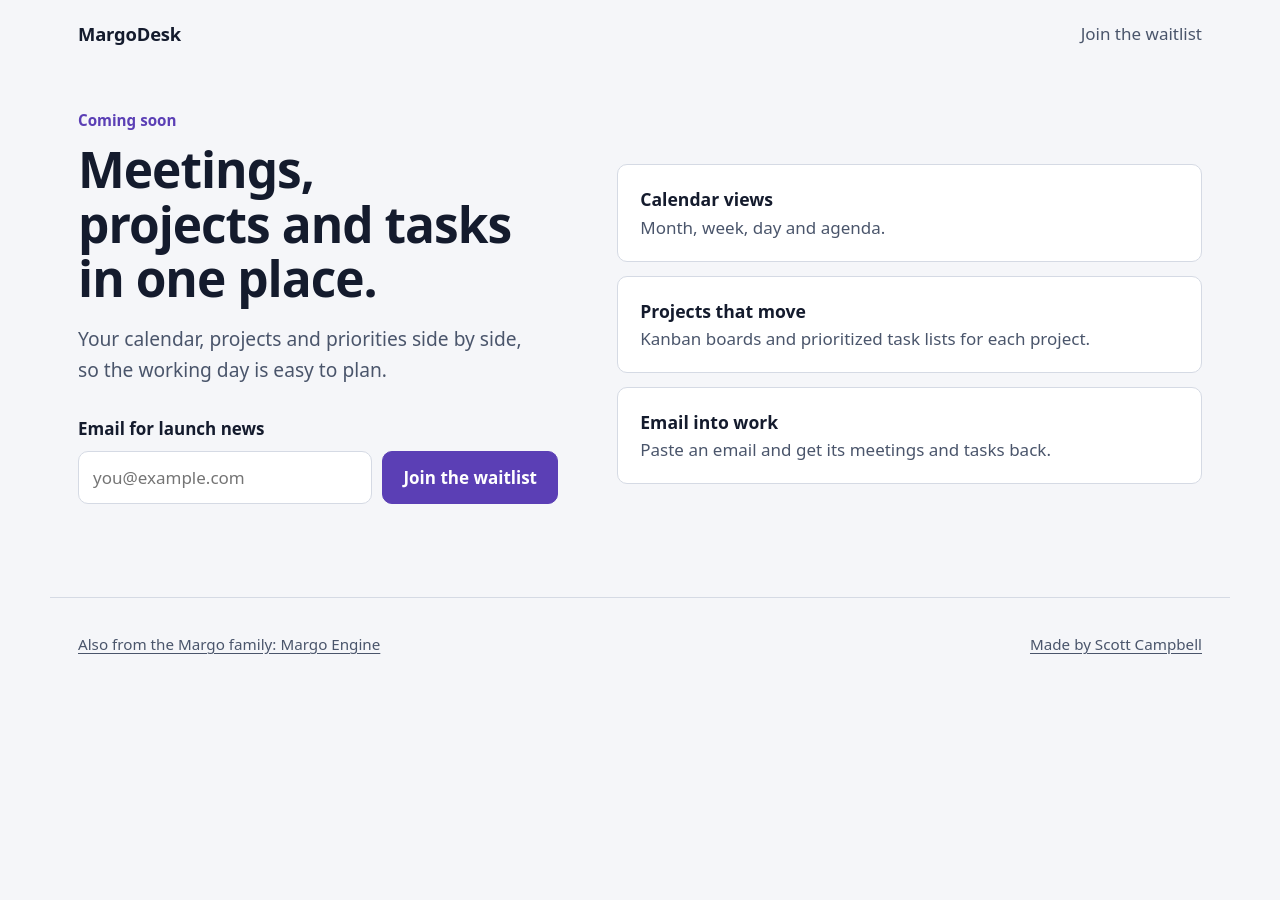
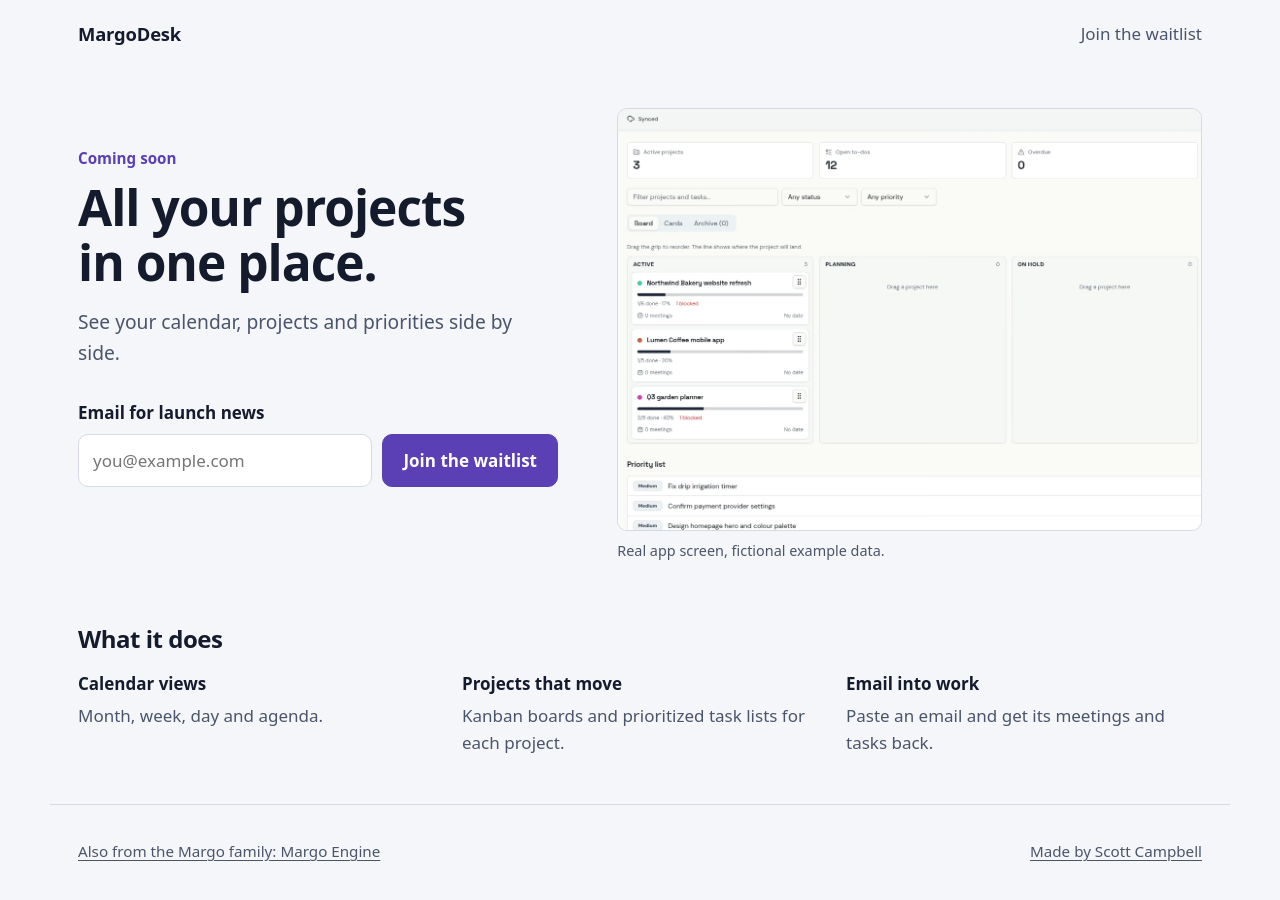
Before and after one commit to scottcampbelldata/margodesk-site, a plain HTML site: page public/index.html in a window 1280 px wide. Before the commit the page ends 800 px from the top, so only its background shows below. Drawn offline with Linux system fonts and the light colour scheme.

Commit message:
Add a projects board screenshot from the demo account

```diff
--- a/public/index.html
+++ b/public/index.html
@@ -60,8 +60,8 @@
 <section class="hero">
 <div class="hero-copy">
 <p class="eyebrow">Coming soon</p>
-<h1>Meetings, projects and tasks in one place.</h1>
-<p class="lede">Your calendar, projects and priorities side by side, so the working day is easy to plan.</p>
+<h1>All your projects in one place.</h1>
+<p class="lede">See your calendar, projects and priorities side by side.</p>
 <form id="join" class="join" method="post" action="/api/waitlist">
 <label for="email">Email for launch news</label>
 <div class="row"><input id="email" name="email" type="email" required autocomplete="email" placeholder="you@example.com" maxlength="254"><button type="submit">Join the waitlist</button></div>
@@ -70,9 +70,9 @@
 <p class="status" role="status" aria-live="polite"></p>
 </form>
 </div>
-<div class="hero-shot list"><ul><li><strong>Calendar views</strong><span>Month, week, day and agenda.</span></li><li><strong>Projects that move</strong><span>Kanban boards and prioritized task lists for each project.</span></li><li><strong>Email into work</strong><span>Paste an email and get its meetings and tasks back.</span></li></ul></div>
+<figure class="hero-shot"><picture><source srcset="/img/app.avif" type="image/avif"><img src="/img/app.webp" width="1200" height="867" alt="The MargoDesk projects board showing three fictional projects with progress bars and a priority task list" fetchpriority="high"></picture><figcaption>Real app screen, fictional example data.</figcaption></figure>
 </section>
-
+<section class="points" aria-labelledby="what"><h2 id="what">What it does</h2><dl><div><dt>Calendar views</dt><dd>Month, week, day and agenda.</dd></div><div><dt>Projects that move</dt><dd>Kanban boards and prioritized task lists for each project.</dd></div><div><dt>Email into work</dt><dd>Paste an email and get its meetings and tasks back.</dd></div></dl></section>
 </main>
 <footer><a href="https://margoengine.com/">Also from the Margo family: Margo Engine</a><a href="https://scottcampbell.io">Made by Scott Campbell</a></footer>
 <script>
```
Also changed, not shown: public/img/app.avif (added), public/img/app.webp (added), public/img/share.jpg.
